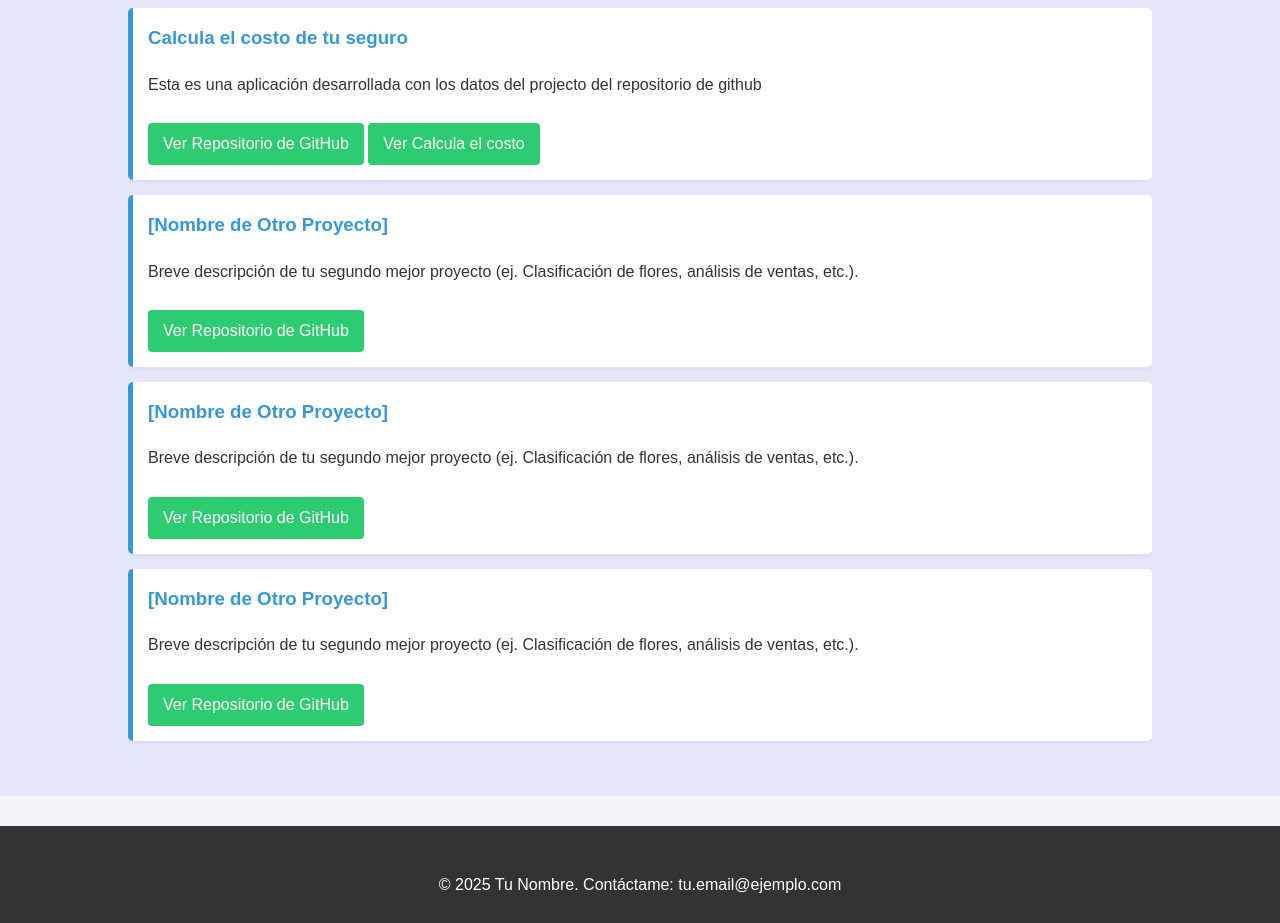
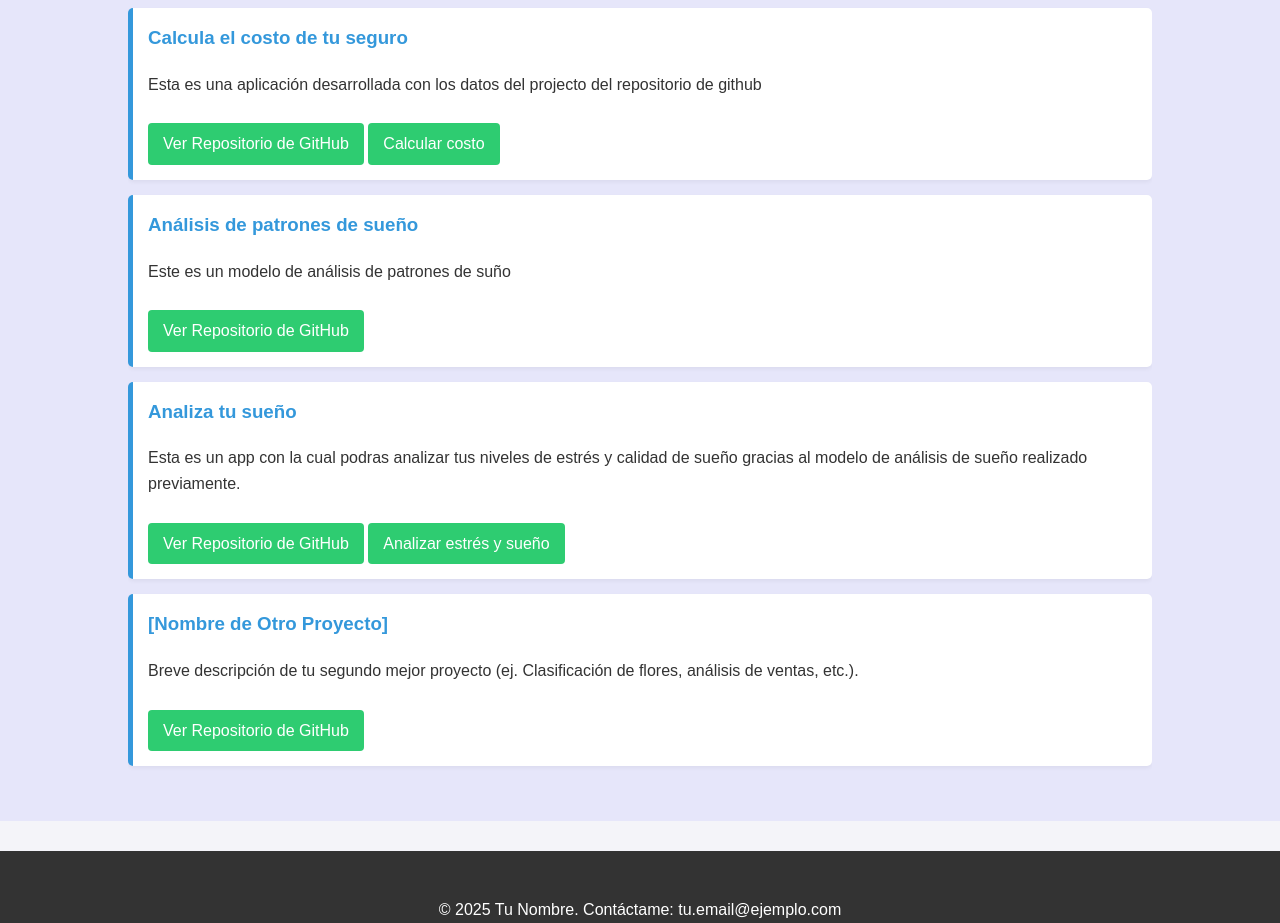
Before and after one commit to adrianprojects99/Mi-github-web-page, a plain HTML site: page index.html in a window 1280 px wide. Shown: the part 800-1723 px from the top of the page. Drawn offline with Linux system fonts and the light colour scheme.

Commit message:
Update index.html

```diff
--- a/index.html
+++ b/index.html
@@ -41,19 +41,20 @@
                 <h3>Calcula el costo de tu seguro</h3>
                 <p>Esta es una aplicación desarrollada con los datos del projecto del repositorio de github</p>
                 <a href="https://github.com/adrianprojects99/lab-costo-seguro-medico" target="_blank" class="btn">Ver Repositorio de GitHub</a>
-                <a href="https://lab-costo-seguro-medico-fnrcyiafdfmra2hygi9z8j.streamlit.app/" target="_blank" class="btn">Ver Calcula el costo</a>
+                <a href="https://lab-costo-seguro-medico-fnrcyiafdfmra2hygi9z8j.streamlit.app/" target="_blank" class="btn">Calcular costo</a>
             </div>
 
             <div class="project-card">
-                <h3>[Nombre de Otro Proyecto]</h3>
-                <p>Breve descripción de tu segundo mejor proyecto (ej. Clasificación de flores, análisis de ventas, etc.).</p>
-                <a href="#" target="_blank" class="btn">Ver Repositorio de GitHub</a>
+                <h3>Análisis de patrones de sueño</h3>
+                <p>Este es un modelo de análisis de patrones de suño</p>
+                <a href="https://github.com/adrianprojects99/Estudio-de-Sue-o/blob/main/Tarea1.ipynb" target="_blank" class="btn">Ver Repositorio de GitHub</a>
             </div>
 
             <div class="project-card">
-                <h3>[Nombre de Otro Proyecto]</h3>
-                <p>Breve descripción de tu segundo mejor proyecto (ej. Clasificación de flores, análisis de ventas, etc.).</p>
-                <a href="#" target="_blank" class="btn">Ver Repositorio de GitHub</a>
+                <h3>Analiza tu sueño</h3>
+                <p>Esta es un app con la cual podras analizar tus niveles de estrés y calidad de sueño gracias al modelo de análisis de sueño realizado previamente.</p>
+                <a href="https://github.com/adrianprojects99/Lab-estudio-sueno" target="_blank" class="btn">Ver Repositorio de GitHub</a>
+                <a href="https://github.com/adrianprojects99/Lab-estudio-sueno" target="_blank" class="btn">Analizar estrés y sueño</a>
             </div>
 
             <div class="project-card">
```
